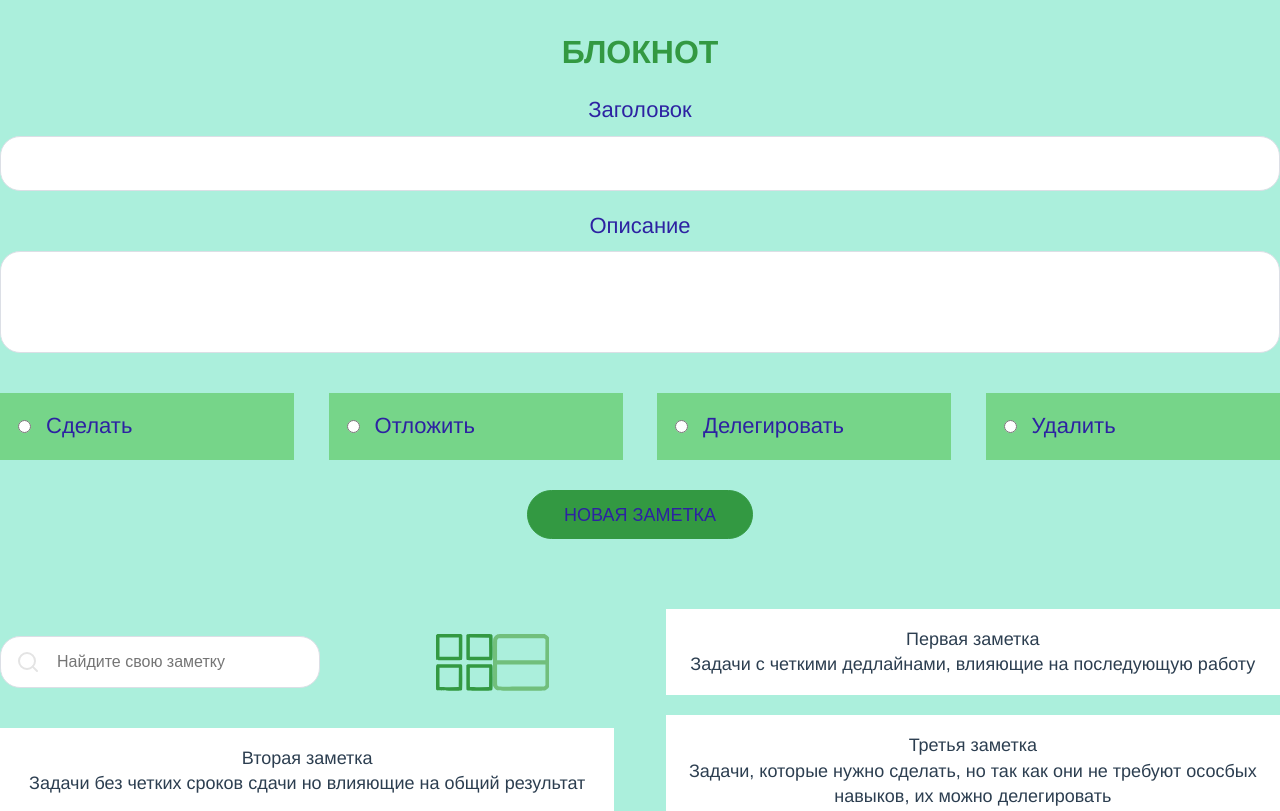
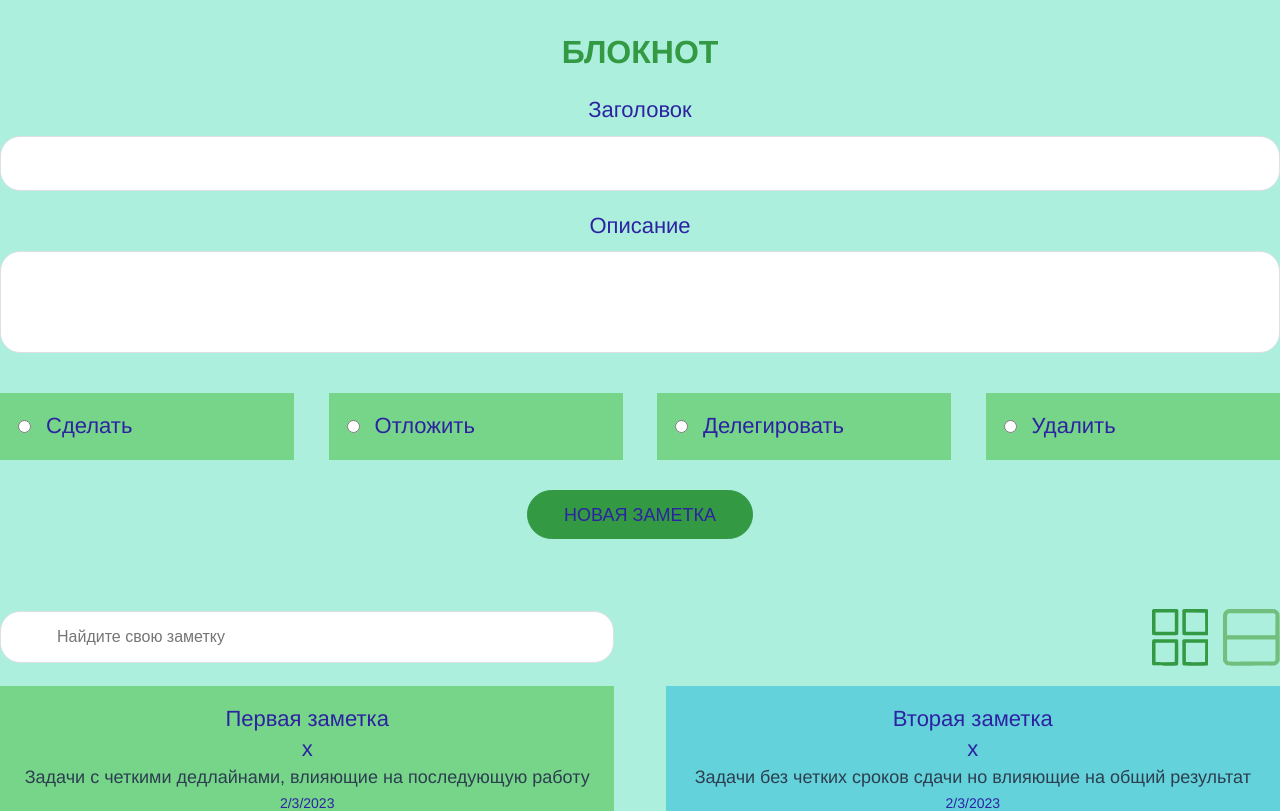
Before and after one commit to OlgaKrv/Notes, a Vue app: page / in a window 1280 px wide. Shown: the top 811 px of the page. Built offline with nearby package versions, Linux system fonts and the light colour scheme.

Commit message:
added store components

```diff
--- a/package.json
+++ b/package.json
@@ -63,7 +63,8 @@
           "endOfLine": "auto"
         }
       ],
-      "printWidth": 180
+      "printWidth": 100,
+      "no-param-reassign": "off"
     },
     "settings": {
       "import/resolver": {
--- a/src/App.vue
+++ b/src/App.vue
@@ -3,14 +3,15 @@
     <div class="app-title">{{ title }}</div>
     <!-- blank title message -->
     <transition name="message-animation">
-      <message v-if="isNoteTitleEmpty" />
+      <message v-if="getTitleState" />
     </transition>
-    <newNote :isNoteTitleEmpty="isNoteTitleEmpty" />
+    <newNote />
     <notes />
   </div>
 </template>
 
 <script>
+import { mapGetters } from "vuex";
 import message from "./components/Message.vue";
 import newNote from "./components/NewNote.vue";
 import notes from "./components/Notes.vue";
@@ -26,11 +27,7 @@ export default {
       title: "Блокнот",
     };
   },
-  computed: {
-    isNoteTitleEmpty() {
-      return this.$store.getters.getTitleState;
-    },
-  },
+  computed: mapGetters(["getTitleState"]),
 };
 </script>
 
--- a/src/components/NewNote.vue
+++ b/src/components/NewNote.vue
@@ -2,16 +2,17 @@
   <div>
     <div class="new-note">
       <label class="item_text">Заголовок</label>
-      <input v-model="newNote.title" type="text" />
+      <input v-model="newTitle" type="text" />
       <label class="item_text">Описание</label>
-      <textarea v-model="newNote.description"></textarea>
-      <priorities @select="newNote.type" />
+      <textarea v-model="newDescription"></textarea>
+      <priorities @(select-1)="getNewNote.type" />
       <button class="btn btn_primary" @click="addNote">Новая заметка</button>
     </div>
   </div>
 </template>
 
 <script>
+import { mapGetters, mapMutations } from "vuex";
 import priorities from "./Priorities.vue";
 
 export default {
@@ -20,16 +21,24 @@ export default {
   },
   data() {
     return {
-      newNote: {},
+      newTitle: "",
+      newDescription: "",
     };
   },
-  created() {
-    this.newNote = this.$store.getters.getNewNote;
-  },
+  computed: mapGetters(["getAllNote"]),
   methods: {
+    ...mapMutations(["getNewNote", "filledTitle"]),
     addNote() {
-      this.$store.dispatch("filledTitle", this.newNote.title);
-      this.$store.dispatch("getNewNote", this.newNote);
+      this.filledTitle(this.newTitle);
+      this.getNewNote({
+        id: this.getAllNote.length - 1,
+        title: this.newTitle,
+        description: this.newDescription,
+        date: new Date(Date.now()).toLocaleDateString(),
+        type: 1,
+      });
+      this.newTitle = "";
+      this.newDescription = "";
     },
   },
 };
--- a/src/components/Notes.vue
+++ b/src/components/Notes.vue
@@ -11,11 +11,19 @@
       <positionIcon :isSelected="gridPosition" name="grid" />
       <positionIcon :isSelected="gridPosition" name="column" />
     </div>
-    <noteItem v-for="note in noteList" :key="note.id" :note="note" />
+    <noteItem
+      v-for="note in getAllNote"
+      :key="note.id"
+      :note="note"
+      :style="noteStyle(note.type)"
+      :grid="gridPosition"
+    />
   </div>
 </template>
+<!-- @remove="removeNote" -->
 
 <script>
+import { mapGetters } from "vuex";
 import noteItem from "./NoteItem.vue";
 import positionIcon from "./PositionIcon.vue";
 import search from "./Search.vue";
@@ -28,16 +36,26 @@ export default {
   },
   data() {
     return {
-      noteList: null,
+      grid: true,
     };
   },
-  created() {
-    this.noteList = this.$store.getters.getNoteList;
+  computed: mapGetters(["getAllNote", "getСolorForNeed"]),
+  methods: {
+    noteStyle(num) {
+      return {
+        "background-color": this.getСolorForNeed(num),
+      };
+    },
   },
 };
 </script>
 
 <style lang="scss">
+.notes_area {
+  display: flex;
+  align-items: center;
+  justify-content: space-between;
+}
 .wrapper__note {
   display: flex;
   align-items: center;
--- a/src/components/PositionIcon.vue
+++ b/src/components/PositionIcon.vue
@@ -35,26 +35,19 @@ export default {
     isSelected() {
       this.isSelectedPosition = this.isSelected;
       /* eslint-disable */
-      this.iconColor =
-        this.name === "grid"
-          ? this.isSelectedPosition
-            ? "#339942"
-            : "#71bf7c"
-          : this.isSelectedPosition
-          ? "#71bf7c"
-          : "#339942";
+      this.iconColor = this.name === "grid" ? this.isSelectedPosition ? "#339942" : "#71bf7c" : this.isSelectedPosition ? "#71bf7c" : "#339942";
     },
   },
 };
 </script>
 
 <style lang="scss">
-.note_header {
+.icons {
   svg {
     margin-right: 15px;
     cursor: pointer;
     &:last-child {
-      margin-right: 0;
+      margin-right: 0px;
     }
     &:hover {
       transform: scale(1.2);
--- a/src/components/Search.vue
+++ b/src/components/Search.vue
@@ -1,25 +1,5 @@
 <template>
   <div class="wrapper__search">
-    <!-- Search -->
-    <div class="search">
-      <div class="search_icon">
-        <svg
-          xmlns="http://www.w3.org/2000/svg"
-          width="24"
-          height="24"
-          viewBox="0 0 24 24"
-          fill="none"
-          stroke="currentColor"
-          stroke-width="2"
-          stroke-linecap="round"
-          stroke-linejoin="round"
-          class="feather feather-search"
-        >
-          <circle cx="11" cy="11" r="8"></circle>
-          <line x1="21" y1="21" x2="16.65" y2="16.65"></line>
-        </svg>
-      </div>
-    </div>
     <!-- Search input -->
     <input
       class="small_text"
@@ -60,26 +40,16 @@ svg {
 /* Search */
 .wrapper__search {
   position: relative;
-}
-.search {
-  top: 0px;
-  bottom: 0px;
-  left: 0px;
-  position: absolute;
-}
-.search_icon {
-  height: 100%;
-  padding-left: 16px;
-  padding-right: 16px;
-  align-items: center;
+  width: 80%;
   display: flex;
+  align-items: left;
 }
 input {
   padding: 16px 16px 16px 56px !important;
   margin-bottom: 0px;
   border-radius: 20px;
   font-size: 16px;
-  width: 20rem;
+  width: 60%;
   height: auto;
 }
 </style>
--- a/src/components/noteItem.vue
+++ b/src/components/noteItem.vue
@@ -1,7 +1,14 @@
 <template>
   <div class="note">
-    <h1>{{ note.title }}</h1>
-    <div>{{ note.description }}</div>
+    <div class="note_header item_text" :class="{ full: !grid }">
+      <input v-if="showInput" @click="showInputOnClick" type="text" />
+      <p v-else @click="showInputOnClick">{{ note.title }}</p>
+      <p class="note_delete" @click="removeNote(0)">x</p>
+    </div>
+    <div class="note_body">
+      <p>{{ note.description }}</p>
+      <span class="small_text">{{ note.date }}</span>
+    </div>
   </div>
 </template>
 
@@ -13,6 +20,11 @@ export default {
       required: true,
     },
   },
+  methods: {
+    removeNote(index) {
+      this.$store.dispatch("removeNote", index);
+    },
+  },
 };
 </script>
 
@@ -20,7 +32,7 @@ export default {
 .note {
   width: 48%;
   padding: 18px 20px;
-  margin-bottom: 20px;
+  margin-top: 20px;
   background-color: #fff;
   transition: all 0.25s cubic-bezier(0.25, 0.46, 0.45, 0.94);
   &:hover {
@@ -33,4 +45,7 @@ export default {
     text-align: center;
   }
 }
+.note_delete {
+  cursor: pointer;
+}
 </style>
--- a/src/store/addedNewNote.js
+++ b/src/store/addedNewNote.js
@@ -2,31 +2,21 @@
 export default {
   state: {
     isNoteTitleEmpty: false,
-    addedNewNote: {
-      id: 0,
-      title: "",
-      description: "",
-      date: new Date(Date.now()).toLocaleDateString(),
-      type: 0,
-    },
   },
   mutations: {
-    filledTitle(state, payload) {
-      if(payload == "")
+    filledTitle(state, titleText) {
+      if(titleText == "")
       state.isNoteTitleEmpty = true
       else
       state.isNoteTitleEmpty = false
     },
   },
   actions: {
-    filledTitle({ commit }, payload) {
-      commit("filledTitle", payload);
-    },
+    // filledTitle({ commit }, payload) {
+    //   commit("filledTitle", payload);
+    // },
   },
   getters: {
-    getNewNote(state) {
-      return state.addedNewNote;
-    },
     getTitleState(state) {
       return state.isNoteTitleEmpty;
     },
--- a/src/store/notesArray.js
+++ b/src/store/notesArray.js
@@ -37,23 +37,23 @@ export default {
     ],
   },
   mutations: {
-    getNewNote(state, payload) {
-      state.noteList.push({
-        id: payload.id,
-        title: payload.title,
-        description: payload.description,
-        date: payload.date,
-        type: payload.type,
-      });
+    getNewNote(state, newNoteIndex) {
+      state.noteList.push(newNoteIndex);
+    },
+    removeNote(state, selectedNoteIndex) {
+      state.noteList.splice(selectedNoteIndex, 1);
+      for (let i = 0; i + 1; i < state.noteList.length) {
+        state.noteList[i].id = i;
+      }
     },
   },
   actions: {
-    getNewNote({ commit }, payload) {
-      commit("getNewNote", payload);
+    removeNote({ commit }, selectedNoteIndex) {
+      commit("removeNote", selectedNoteIndex);
     },
   },
   getters: {
-    getNoteList(state) {
+    getAllNote(state) {
       return state.noteList;
     },
   },
--- a/src/store/notesColors.js
+++ b/src/store/notesColors.js
@@ -1,26 +1,17 @@
 export default {
   state: {
     colors: [
-      { value: 1, color: "#76d589" },
-      { value: 2, color: "#64d2da" },
-      { value: 3, color: "#e8ce86" },
-      { value: 4, color: "#e48c8c" },
+      { value: 0, color: "#76d589" },
+      { value: 1, color: "#64d2da" },
+      { value: 2, color: "#e8ce86" },
+      { value: 3, color: "#e48c8c" },
     ],
   },
   mutations: {},
   actions: {},
   getters: {
-    getСolorForNeed(state, num) {
-      return state.colors[num].value;
-    },
-    getСolorForPostponing(state) {
-      return state.colors[1].value;
-    },
-    getСolorForDelegation(state) {
-      return state.colors[2].value;
-    },
-    getСolorForRemoval(state) {
-      return state.colors[3].value;
+    getСolorForNeed: (state) => (num) => {
+      return state.colors[num].color;
     },
   },
 };
```
